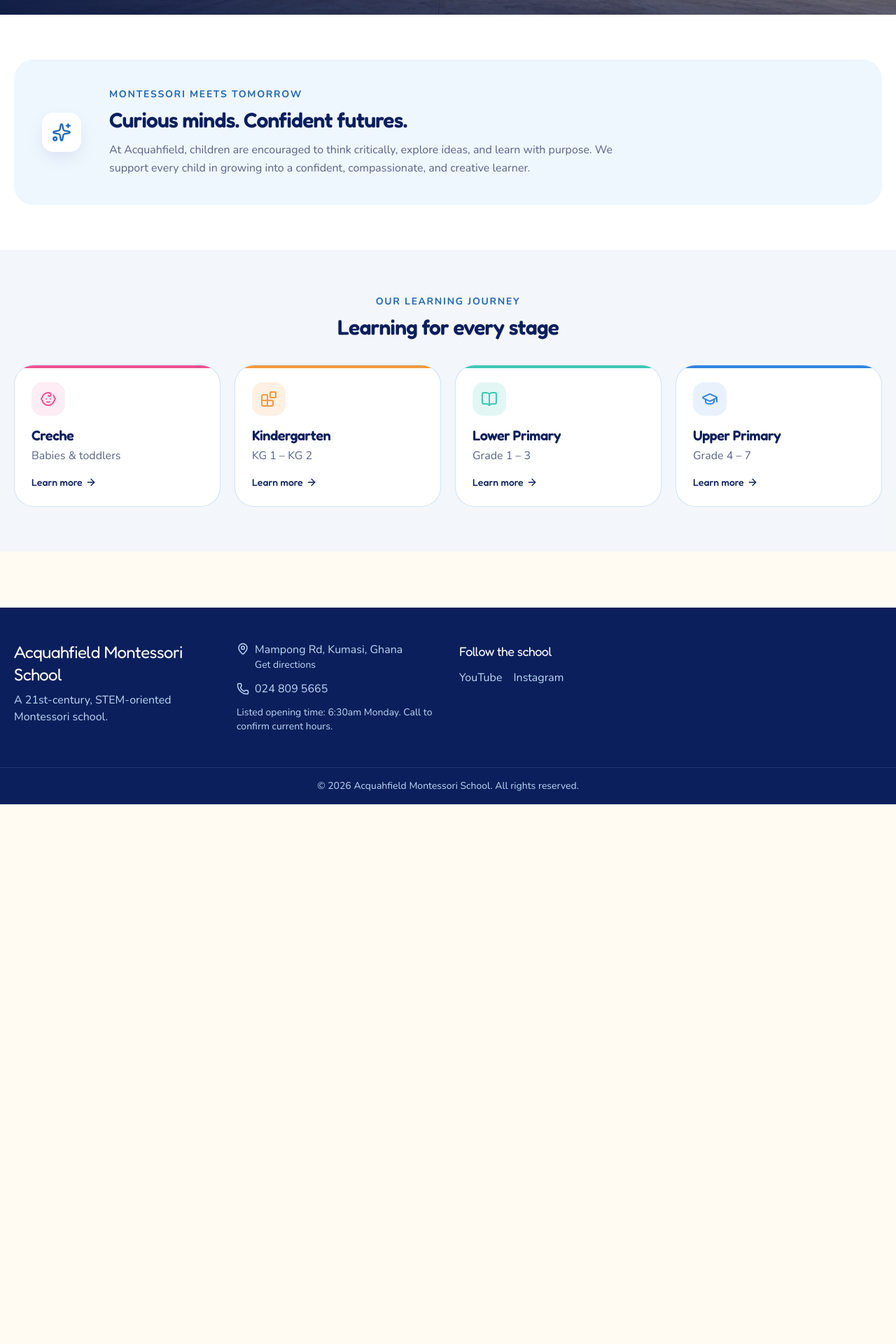
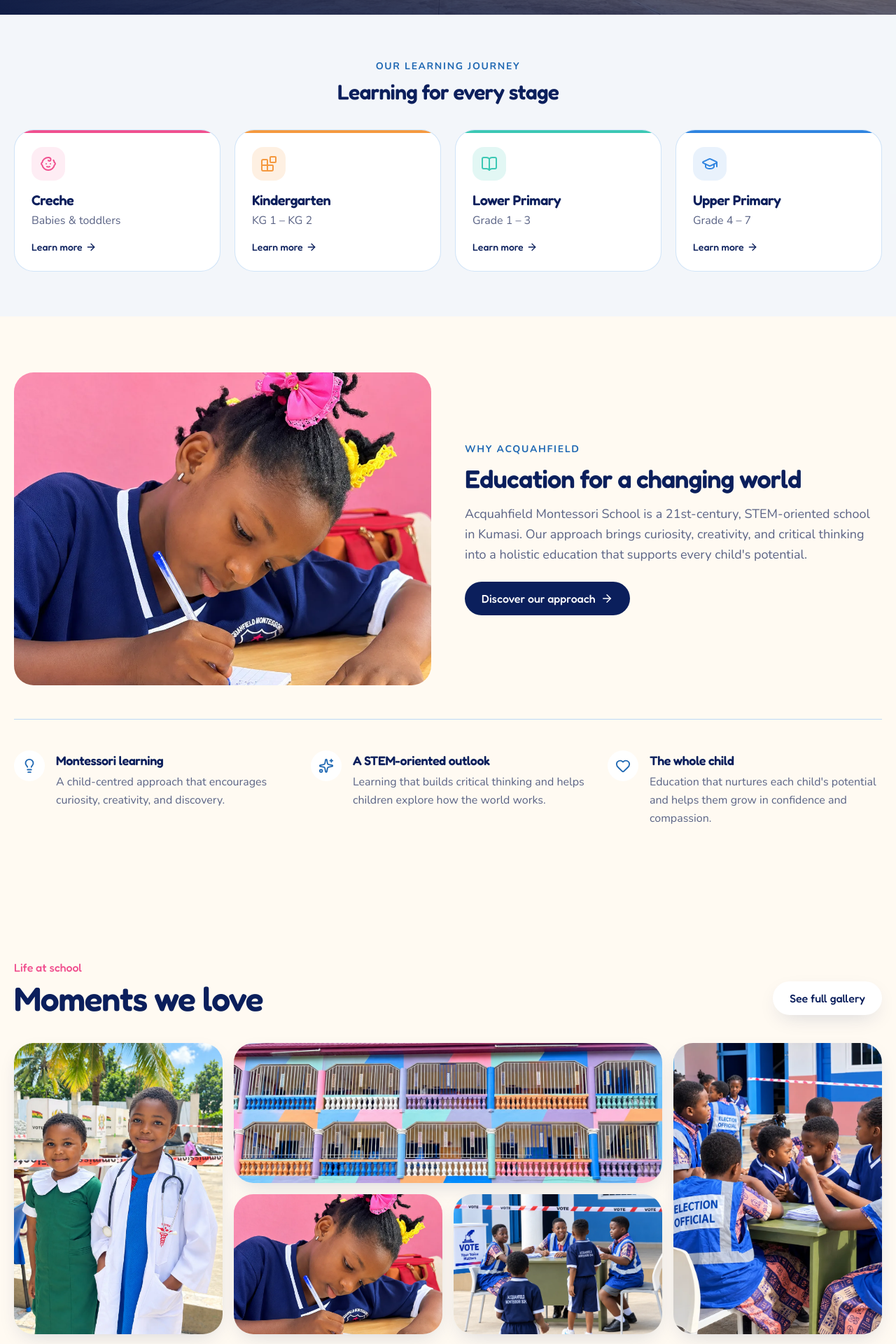
Before and after one commit to Meshack000/Acquahfield, a React (Vite) app: page / in a window 1280 px wide. Shown: the part 740-2660 px from the top of the page at 70% size. Before the commit the page ends 1889 px from the top, so only its background shows below. Built offline with nearby package versions, Linux system fonts and the light colour scheme.

Commit message:
feat: add Gallery and WhyUs sections, update Footer with social media icons, and enhance Home page layout

```diff
--- a/src/App.tsx
+++ b/src/App.tsx
@@ -3,6 +3,7 @@
 import Home from "@/pages/Home";
 import About from "@/pages/About";
 import Contact from "@/pages/Contact";
+import Gallery from "@/pages/Gallery";
 import Placeholder from "@/pages/Placeholder";
 
 export default function App() {
@@ -13,7 +14,7 @@
         <Route path="about" element={<About />} />
         <Route path="academics" element={<Placeholder title="Academics" />} />
         <Route path="admissions" element={<Placeholder title="Admissions" />} />
-        <Route path="gallery" element={<Placeholder title="Gallery" />} />
+        <Route path="gallery" element={<Gallery />} />
         <Route path="contact" element={<Contact />} />
       </Route>
     </Routes>
--- a/src/components/layout/Footer.tsx
+++ b/src/components/layout/Footer.tsx
@@ -1,5 +1,7 @@
 import { school } from "@/data/site";
 import { MapPin, Phone } from "lucide-react";
+import youtubeIcon from "@/assets/images/social-youtube.png";
+import instagramIcon from "@/assets/images/social-instagram.png";
 
 export default function Footer() {
   return (
@@ -33,18 +35,18 @@
               target="_blank"
               rel="noreferrer"
               aria-label="Acquahfield Montessori on YouTube"
-              className="text-brand-200 transition hover:text-white"
+              className="inline-flex rounded transition-opacity hover:opacity-75"
             >
-              YouTube
+              <img src={youtubeIcon} alt="" aria-hidden="true" className="h-8 w-8" />
             </a>
             <a
               href={school.socials.instagram}
               target="_blank"
               rel="noreferrer"
               aria-label="Acquahfield Montessori on Instagram"
-              className="text-brand-200 transition hover:text-white"
+              className="inline-flex rounded transition-opacity hover:opacity-75"
             >
-              Instagram
+              <img src={instagramIcon} alt="" aria-hidden="true" className="h-8 w-8" />
             </a>
           </div>
         </div>
--- /dev/null
+++ b/src/components/sections/GalleryCta.tsx
@@ -0,0 +1,68 @@
+import { Phone } from "lucide-react";
+import { img } from "@/lib/images";
+import { school } from "@/data/site";
+import Button from "@/components/ui/buttons";
+
+const photos = [
+  { src: img.youngDoctors, alt: "Pupils in a role-play event", className: "md:row-span-2" },
+  { src: img.facade, alt: "Our colourful school building", className: "md:col-span-2" },
+  { src: img.youngVoter, alt: "A pupil at a mock ballot station", className: "md:row-span-2" },
+  { src: img.studentWriting, alt: "A pupil writing in class", className: "" },
+  { src: img.electionOfficials, alt: "Pupils at a schoolyard table", className: "" },
+];
+
+export default function GalleryCta() {
+  return (
+    <>
+      {/* GALLERY STRIP */}
+      <section className="mx-auto max-w-7xl px-5 py-24">
+        <div className="flex flex-wrap items-end justify-between gap-4">
+          <div>
+            <p className="font-display font-medium text-bubblegum">Life at school</p>
+            <h2 className="mt-2 text-4xl font-semibold md:text-5xl">Moments we love</h2>
+          </div>
+          <Button to="/gallery" variant="ghost">See full gallery</Button>
+        </div>
+
+        <div className="mt-10 grid auto-rows-[200px] gap-4 md:grid-cols-4">
+          {photos.map((p) => (
+            <img
+              key={p.alt}
+              src={p.src}
+              alt={p.alt}
+              loading="lazy"
+              className={`h-full w-full rounded-card object-cover shadow-soft ${p.className}`}
+            />
+          ))}
+        </div>
+      </section>
+
+      {/* ADMISSIONS CTA */}
+      <section className="px-5 pb-4">
+        <div className="relative mx-auto max-w-7xl overflow-hidden rounded-[2.5rem] bg-navy-900 px-8 py-16 text-center text-white md:px-16">
+          <span className="absolute -left-10 -top-10 h-40 w-40 rounded-full bg-bubblegum/40" aria-hidden="true" />
+          <span className="absolute -bottom-12 -right-8 h-48 w-48 rounded-full bg-sunshine/30" aria-hidden="true" />
+          <span className="absolute bottom-6 left-1/4 h-16 w-16 rounded-full bg-mint/40" aria-hidden="true" />
+
+          <div className="relative">
+            <h2 className="mx-auto max-w-2xl text-4xl font-semibold text-white md:text-5xl">
+              Let’s secure your child’s <span className="text-sunshine">bright future</span>
+            </h2>
+            <p className="mx-auto mt-4 max-w-xl text-lg text-white/85">
+              Admissions are open for Creche, KG and Grades 1–7. Come visit and see the school for yourself.
+            </p>
+            <div className="mt-8 flex flex-wrap justify-center gap-4">
+              <Button to="/admissions" variant="accent">Start admission</Button>
+              <a
+                href={`tel:${school.phone.replace(/\s/g, "")}`}
+                className="inline-flex items-center gap-2 rounded-full bg-white px-6 py-3 font-display font-medium text-navy-900 transition hover:bg-brand-50"
+              >
+                <Phone size={18} /> {school.phone}
+              </a>
+            </div>
+          </div>
+        </div>
+      </section>
+    </>
+  );
+}
--- /dev/null
+++ b/src/components/sections/WhyUs.tsx
@@ -0,0 +1,68 @@
+import { ArrowRight, Heart, Lightbulb, Sparkles } from "lucide-react";
+import { img } from "@/lib/images";
+import Button from "@/components/ui/buttons";
+
+const reasons = [
+  {
+    title: "Montessori learning",
+    text: "A child-centred approach that encourages curiosity, creativity, and discovery.",
+    icon: Lightbulb,
+  },
+  {
+    title: "A STEM-oriented outlook",
+    text: "Learning that builds critical thinking and helps children explore how the world works.",
+    icon: Sparkles,
+  },
+  {
+    title: "The whole child",
+    text: "Education that nurtures each child's potential and helps them grow in confidence and compassion.",
+    icon: Heart,
+  },
+];
+
+export default function WhyUs() {
+  return (
+    <section className="bg-cream px-5 py-16 sm:py-20">
+      <div className="mx-auto max-w-7xl">
+        <div className="grid items-center gap-8 md:grid-cols-2 md:gap-12">
+          <img
+            src={img.studentWriting}
+            alt="A student writing during a classroom activity"
+            loading="lazy"
+            className="aspect-[4/3] w-full rounded-card object-cover"
+          />
+          <div>
+            <p className="text-sm font-bold uppercase tracking-[0.12em] text-brand-600">
+              Why Acquahfield
+            </p>
+            <h2 className="mt-3 text-3xl font-semibold sm:text-4xl">
+              Education for a changing world
+            </h2>
+            <p className="mt-4 text-lg leading-relaxed text-muted">
+              Acquahfield Montessori School is a 21st-century, STEM-oriented school in Kumasi.
+              Our approach brings curiosity, creativity, and critical thinking into a holistic
+              education that supports every child's potential.
+            </p>
+            <Button to="/about" variant="primary" className="mt-6">
+              Discover our approach <ArrowRight size={18} />
+            </Button>
+          </div>
+        </div>
+
+        <div className="mt-12 grid gap-4 border-t border-brand-200 pt-8 md:grid-cols-3 md:gap-8">
+          {reasons.map(({ title, text, icon: Icon }) => (
+            <article key={title} className="flex items-start gap-4 py-3">
+              <span className="inline-flex h-11 w-11 shrink-0 items-center justify-center rounded-full bg-white text-brand-600">
+                <Icon size={22} />
+              </span>
+              <div>
+                <h3 className="text-lg font-semibold">{title}</h3>
+                <p className="mt-1 leading-relaxed text-muted">{text}</p>
+              </div>
+            </article>
+          ))}
+        </div>
+      </div>
+    </section>
+  );
+}
--- /dev/null
+++ b/src/pages/Gallery.tsx
@@ -0,0 +1,45 @@
+import { img } from "@/lib/images";
+
+const photos = [
+  { src: img.facade, alt: "Acquahfield Montessori School building", caption: "Our school" },
+  { src: img.classroomCollab, alt: "Students learning together in class", caption: "Learning together" },
+  { src: img.classroomStudy, alt: "Student focused on classroom work", caption: "Curious minds at work" },
+  { src: img.studentWriting, alt: "A young student writing in class", caption: "Building strong foundations" },
+  { src: img.mockElection, alt: "Students taking part in a mock election", caption: "Student leadership" },
+  { src: img.electionOfficials, alt: "Students working together at a school activity", caption: "Working as a team" },
+  { src: img.youngDoctors, alt: "Students taking part in a role-play activity", caption: "Learning through role-play" },
+  { src: img.youngVoter, alt: "A student participating in a mock voting activity", caption: "Finding their voice" },
+];
+
+export default function Gallery() {
+  return (
+    <section className="bg-cream px-5 py-14 sm:py-20">
+      <div className="mx-auto max-w-7xl">
+        <p className="text-sm font-bold uppercase tracking-[0.12em] text-brand-600">
+          Life at Acquahfield
+        </p>
+        <h1 className="mt-3 text-4xl font-semibold sm:text-5xl">School gallery</h1>
+        <p className="mt-4 max-w-2xl text-lg leading-relaxed text-muted">
+          A glimpse of our school, classroom learning, and activities that help children explore,
+          express themselves, and learn together.
+        </p>
+
+        <div className="mt-10 grid grid-cols-2 gap-3 sm:gap-5 lg:grid-cols-3">
+          {photos.map(({ src, alt, caption }) => (
+            <figure key={alt} className="overflow-hidden rounded-2xl bg-white">
+              <img
+                src={src}
+                alt={alt}
+                loading="lazy"
+                className="aspect-[4/3] w-full object-cover"
+              />
+              <figcaption className="px-3 py-3 font-semibold text-navy-900 sm:px-4">
+                {caption}
+              </figcaption>
+            </figure>
+          ))}
+        </div>
+      </div>
+    </section>
+  );
+}
--- a/src/pages/Home.tsx
+++ b/src/pages/Home.tsx
@@ -1,8 +1,10 @@
 import { Link } from "react-router-dom";
-import { ArrowRight, Baby, Blocks, BookOpen, GraduationCap, MapPin, Sparkles } from "lucide-react";
+import { ArrowRight, Baby, Blocks, BookOpen, GraduationCap, MapPin } from "lucide-react";
 import { img } from "@/lib/images";
 import { school } from "@/data/site";
 import Button from "@/components/ui/buttons";
+import WhyUs from "@/components/sections/WhyUs";
+import GalleryCta from "@/components/sections/GalleryCta";
 
 const levels = [
   { name: "Creche", ages: "Babies & toddlers", icon: Baby, bar: "bg-bubblegum", tint: "bg-bubblegum/10 text-bubblegum" },
@@ -71,27 +73,6 @@
         <div className="rainbow-bar absolute inset-x-0 bottom-0 h-1.5" />
       </section>
 
-      <section className="bg-white px-5 py-12 sm:py-16">
-        <div className="mx-auto grid max-w-7xl items-center gap-8 rounded-card bg-brand-50 p-6 sm:p-10 md:grid-cols-[auto_1fr] md:gap-10">
-          <span className="inline-flex h-14 w-14 items-center justify-center rounded-2xl bg-white text-brand-600 shadow-soft">
-            <Sparkles size={28} />
-          </span>
-          <div>
-            <p className="text-sm font-bold uppercase tracking-[0.12em] text-brand-600">
-              Montessori meets tomorrow
-            </p>
-            <h2 className="mt-2 text-2xl font-semibold sm:text-3xl">
-              Curious minds. Confident futures.
-            </h2>
-            <p className="mt-3 max-w-3xl leading-relaxed text-muted">
-              At Acquahfield, children are encouraged to think critically, explore ideas, and
-              learn with purpose. We support every child in growing into a confident,
-              compassionate, and creative learner.
-            </p>
-          </div>
-        </div>
-      </section>
-
       {/* LEARNING LEVELS */}
       <section className="bg-brand-50/70 px-4 py-12 sm:px-5 sm:py-16">
         <div className="mx-auto max-w-7xl">
@@ -128,6 +109,9 @@
           </div>
         </div>
       </section>
+
+      <WhyUs />
+      <GalleryCta />
     </>
   );
 }
```
Also changed, not shown: src/assets/images/social-instagram.png (added), src/assets/images/social-youtube.png (added).
